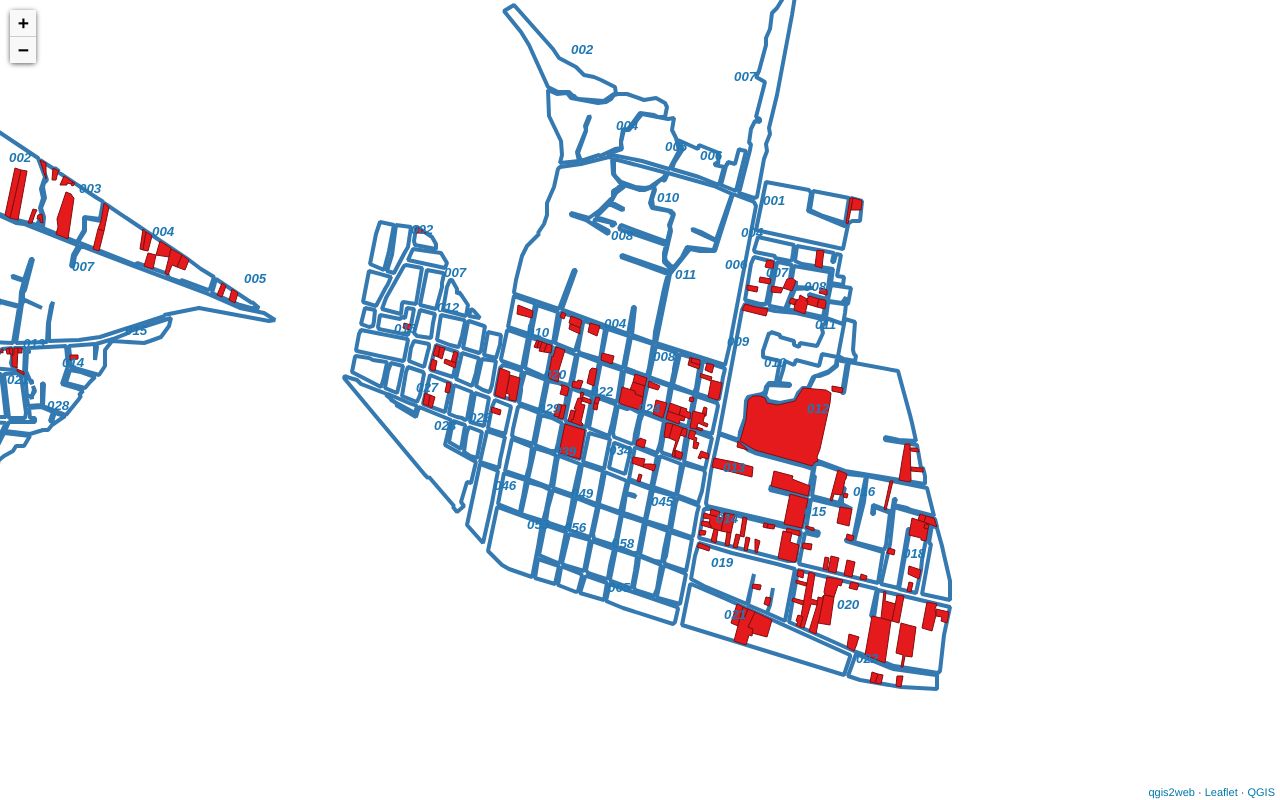
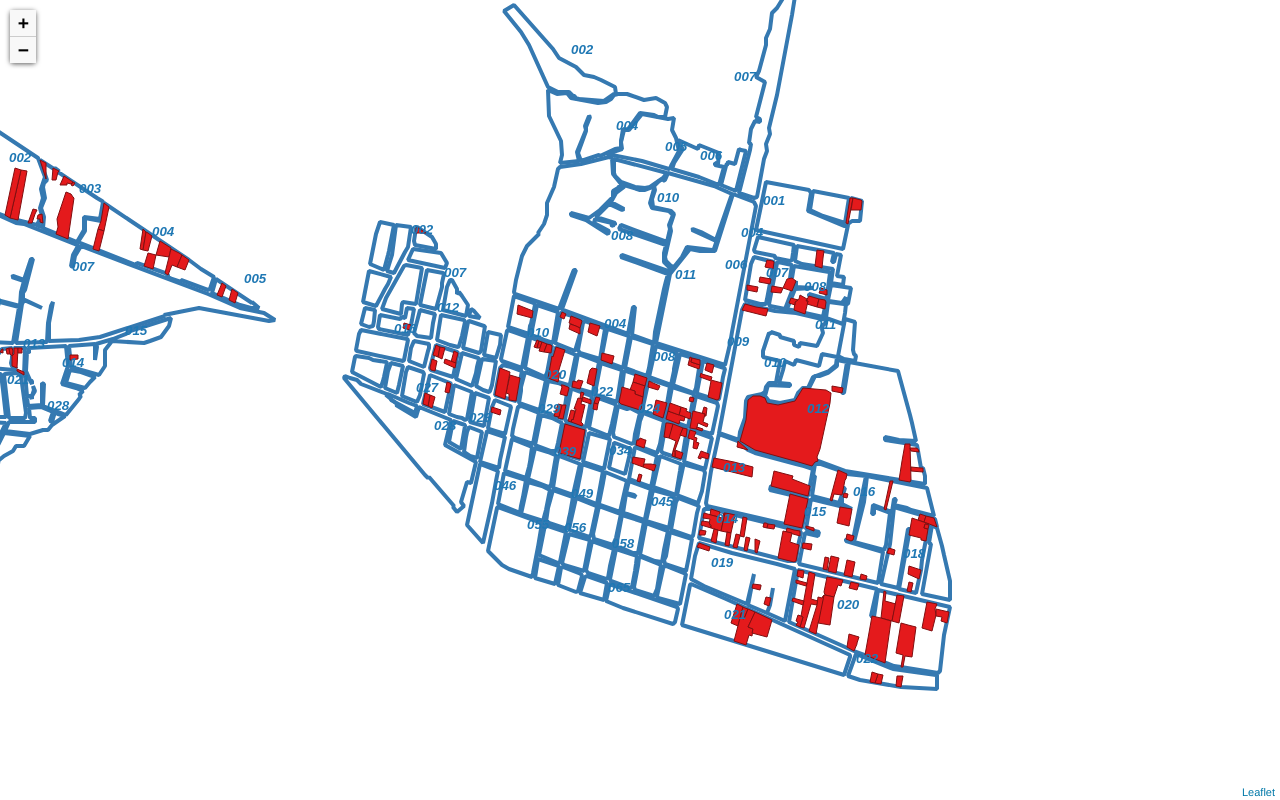
Before and after one commit to catastrourubamba/errores_lotes, a plain HTML site: page index.html in a window 1280 px wide. Drawn offline with Linux system fonts and the light colour scheme.

Commit message:
Update index.html

```diff
--- a/index.html
+++ b/index.html
@@ -37,7 +37,7 @@
             zoomControl:true, maxZoom:28, minZoom:1
         }).fitBounds([[-13.309313227084447,-72.12297323237252],[-13.300104827421656,-72.10813624613844]]);
         var hash = new L.Hash(map);
-        map.attributionControl.setPrefix('<a href="https://github.com/tomchadwin/qgis2web" target="_blank">qgis2web</a> &middot; <a href="https://leafletjs.com" title="A JS library for interactive maps">Leaflet</a> &middot; <a href="https://qgis.org">QGIS</a>');
+
         var autolinker = new Autolinker({truncate: {length: 30, location: 'smart'}});
         var bounds_group = new L.featureGroup([]);
         function setBounds() {
```
